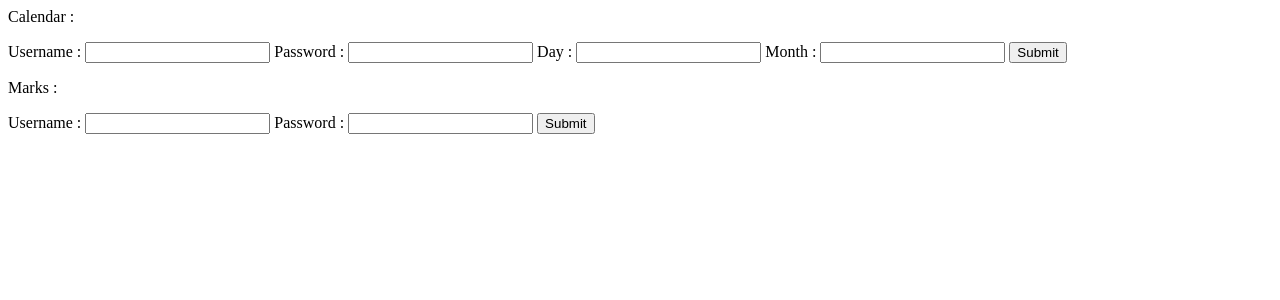
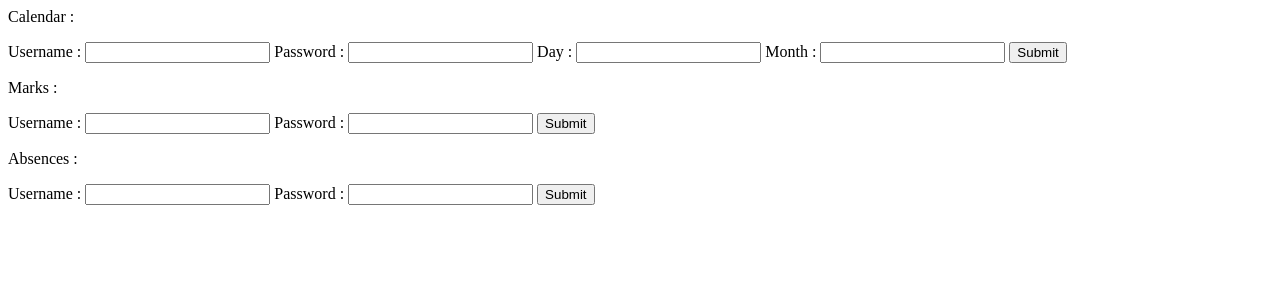
Before and after one commit to wallforfry/ADE-ESIEE, a Flask app: page /api/ade-esiee/marks in a window 1280 px wide. Shown: the top 300 px of the page. Run offline with Flask 2, Linux system fonts and the light colour scheme.

Commit message:
Add absences to the API

```diff
--- a/main.py
+++ b/main.py
@@ -71,6 +71,31 @@ def get_marks():
         return json.dumps("[{\"error\": \"" + str(e) + "\"}]")
 
 
+@app.route("/api/ade-esiee/absences", methods=['GET', 'POST'])
+def get_absences():
+    if request.method == 'GET':
+        return render_template("index.html")
+
+    username = request.form['username']
+    password = request.form['password']
+
+    if len(username) <= 0 or len(password) <= 0:
+        return json.dumps("[{\"error\": \"Wrong credentials\"}]")
+
+    aurion = Aurion()
+
+    try:
+
+        aurion.connect(username, password)
+        absences = aurion.get_absences()
+        value = json.dumps(absences)
+
+        return value
+
+    except PersoException as e:
+        return json.dumps("[{\"error\": \"" + str(e) + "\"}]")
+
+
 if __name__ == "__main__":
 
     app.run(host='0.0.0.0', port=flaskPort)
--- a/templates/index.html
+++ b/templates/index.html
@@ -16,3 +16,11 @@ Marks :<br>
     <input type="submit">
 </form>
 </p>
+<p>
+Absences :<br>
+<form method="POST" action="http://127.0.0.1:5000/api/ade-esiee/absences">
+    <label>Username : <input type="text" name="username"/></label>
+    <label>Password : <input type="password" name="password"/></label>
+    <input type="submit">
+</form>
+</p>
```
Also changed, not shown: aurion_api.py (+31 -0 lines), README.md.
